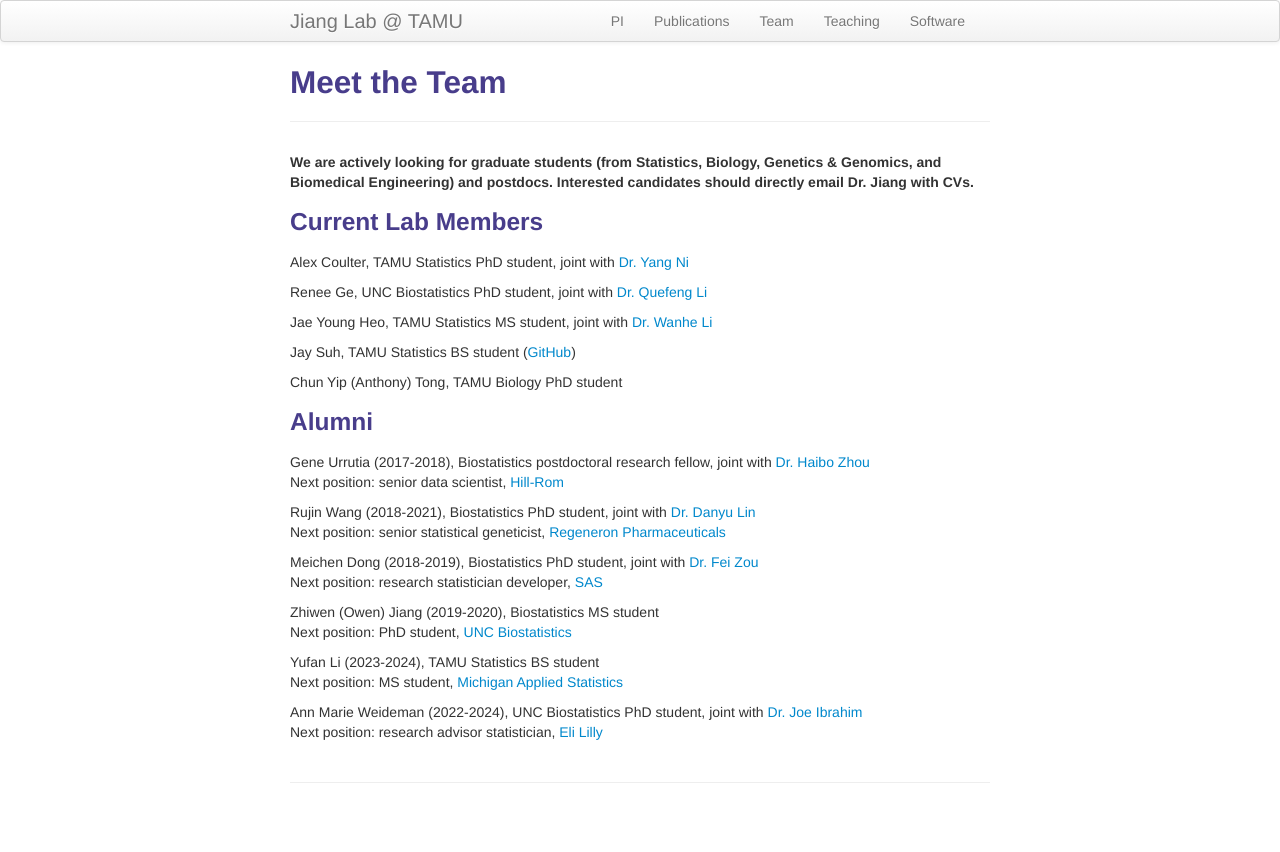
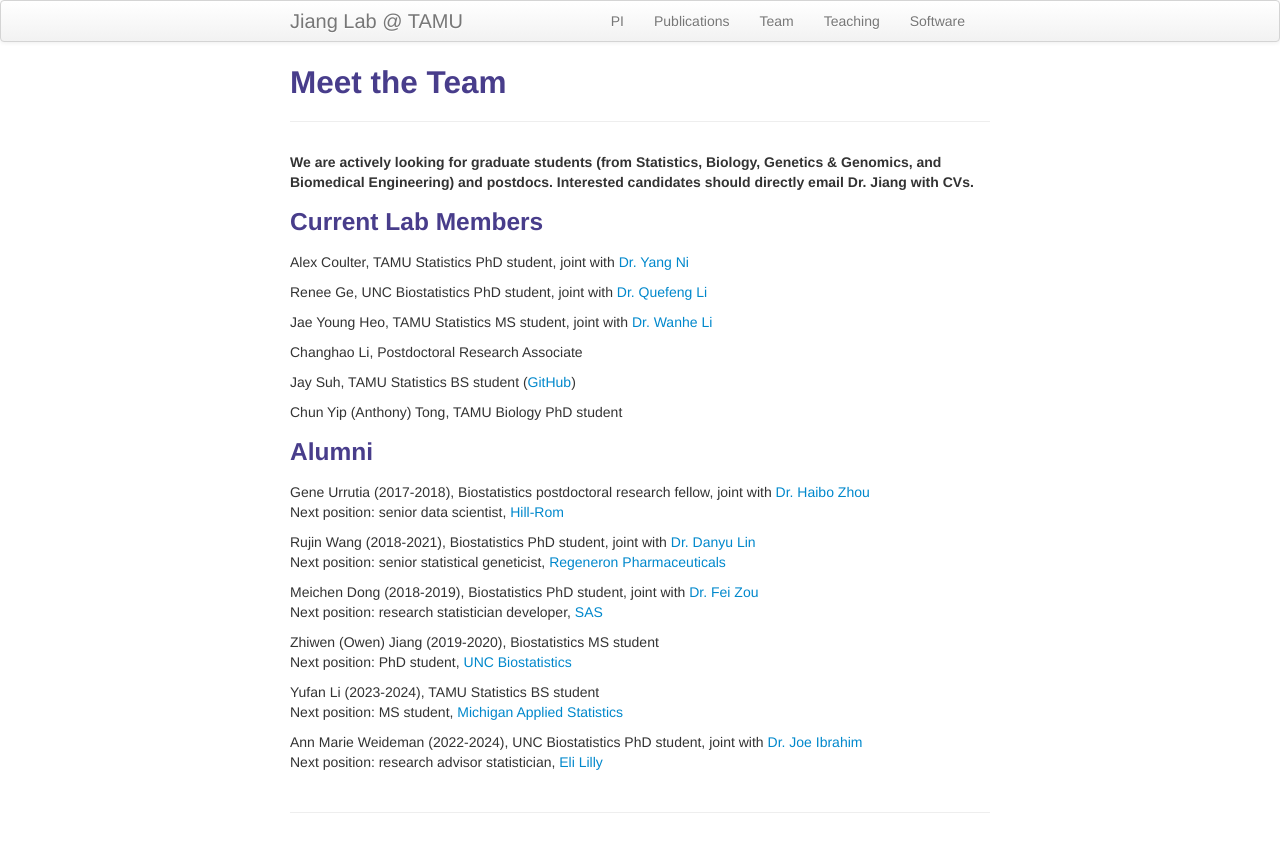
Before and after one commit to yuchaojiang/yuchaojiang.github.io, a Jekyll site: the page built from pages/team.md, in a window 1280 px wide. Shown: the top 852 px of the page. Built offline with Jekyll 4.4.1, drawn with Linux system fonts in a browser that asks for light colours.

Commit message:
Update team.md

```diff
--- a/pages/team.md
+++ b/pages/team.md
@@ -13,6 +13,8 @@ Alex Coulter, TAMU Statistics PhD student, joint with [Dr. Yang Ni](https://web.
 Renee Ge, UNC Biostatistics PhD student, joint with [Dr. Quefeng Li](http://www.bios.unc.edu/~quefeng/)
 
 Jae Young Heo, TAMU Statistics MS student, joint with [Dr. Wanhe Li](https://wanheli2022.wixsite.com/wanheli)
+
+Changhao Li, Postdoctoral Research Associate
 
 Jay Suh, TAMU Statistics BS student ([GitHub](https://galopyz.github.io/delicious-nbdev/blog/))
 
```
